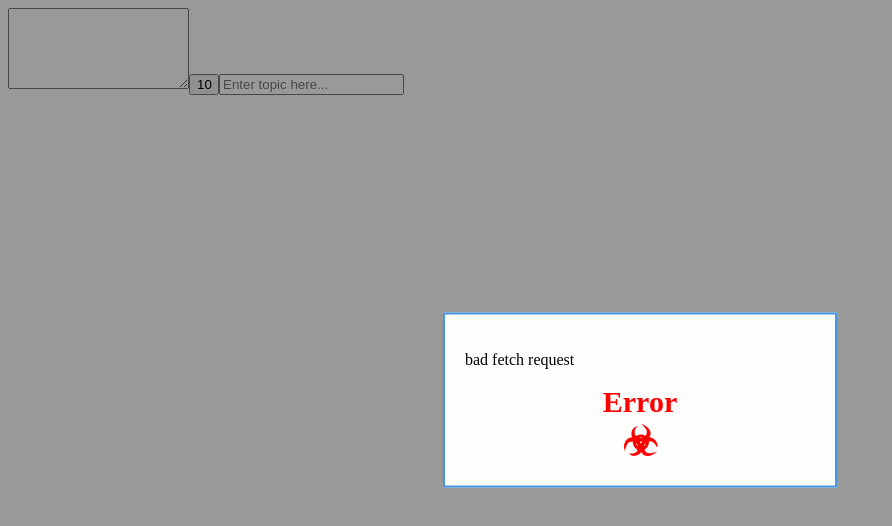
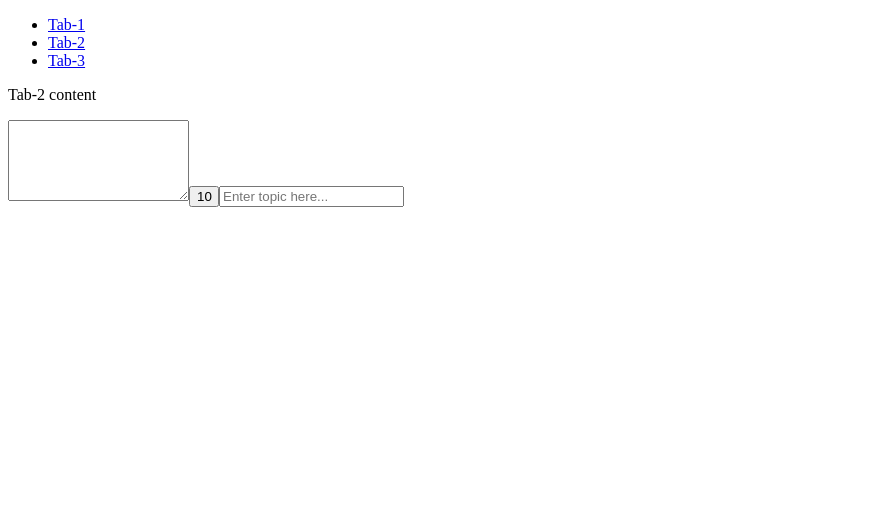
Before and after one commit to Simargi/components, a React app: page / in a window 1280 px wide. Shown: the top 526 px of the page, without its empty margins (0-892 px from the left). Built offline with nearby package versions, Linux system fonts and the light colour scheme.

Commit message:
add Tabs component, some fix

```diff
--- a/package.json
+++ b/package.json
@@ -1,7 +1,9 @@
 {
   "name": "simargi-component",
-  "version": "0.5.3",
+  "version": "0.6.0",
   "private": false,
+  "license": "Simargi",
+  "author": "Simargi",
   "dependencies": {
     "prop-types": "^15.6.0",
     "react": "^15.2.1",
--- a/src/App.js
+++ b/src/App.js
@@ -3,6 +3,8 @@ import Textarea from './components/Textarea';
 import Button from "./components/Button";
 import Input from "./components/Input";
 import Modal from "./components/Modal";
+import Tabs from "./components/Tabs";
+import TabPanel from "./components/TabPanel";
 
 export default class App extends React.Component {
     state = {
@@ -16,11 +18,22 @@ export default class App extends React.Component {
     render() {
         return(
             <div className='app'>
+                <Tabs selected={1} >
+                    <TabPanel label={'Tab-1'}>
+                        <p>Tab-1 content</p>
+                    </TabPanel>
+                    <TabPanel label={'Tab-2'}>
+                        <p>Tab-2 content</p>
+                    </TabPanel>
+                    <TabPanel label={'Tab-3'}>
+                        <p>Tab-3 content</p>
+                    </TabPanel>
+                </Tabs>
                 <Textarea maxlength={10} disable={false} />
                 <Button btnSize={'sm'} value={10} />
                 <Input onHandler={this.changeName}/>
                 <p>{this.state.value}</p>
-                <Modal typeModal={'fail'} errorReqMessage={'bad fetch request'} />
+                {/*<Modal typeModal={'fail'} errorReqMessage={'bad fetch request'} />*/}
             </div>
         )
     }
--- a/src/components/Modal.js
+++ b/src/components/Modal.js
@@ -6,7 +6,7 @@ import './assets/Modal.sass';
 
 class Modal extends React.Component {
     static defaultProps = {
-        typeModal: 'success'
+        typeModal: 'fail'
     };
     static propTypes = {
         typeModal: PropTypes.oneOf(['success', 'fail'])
--- /dev/null
+++ b/src/components/TabPanel.js
@@ -0,0 +1,17 @@
+import React from 'react';
+import PropTypes from 'prop-types';
+
+const TabPanel = (props) => {
+    return <div>{props.children}</div>;
+};
+
+TabPanel.propTypes = {
+    label: PropTypes.string.isRequired,
+    children: PropTypes.element.isRequired
+};
+TabPanel.defaultProps = {
+    label: 'tab',
+    children: 'Put text here...'
+};
+
+export default TabPanel
--- /dev/null
+++ b/src/components/Tabs.js
@@ -0,0 +1,51 @@
+import React from 'react';
+import PropTypes from 'prop-types';
+import Button from "./Button";
+
+class Tabs extends React.Component {
+    constructor(props) {
+        super(props);
+        this.state = { selected: this.props.selected };
+    }
+    _renderTitles = () => {
+        const labels = (child, idx) => {
+            let activeClass = (this.state.selected === idx ? 'is-active' : '');
+            return (
+                <li role="tab" key={idx} >
+                    <a className={activeClass}  onClick={onClick.bind(this, idx)} href="#">
+                        {child.props.label}
+                    </a>
+                </li>
+            );
+        };
+        let onClick = (index, event) => {
+            event.preventDefault();
+            this.setState({
+                selected: index
+            });
+        };
+        return (
+            <ul className="tabs__labels" role="tablist">
+                {this.props.children.map(labels)}
+            </ul>
+        );
+    }
+    render() {
+        console.log(this.props.children)
+        return (
+            <div className="tabs">
+                {this._renderTitles()}
+                <div className="tabs__content">
+                    {this.props.children[this.state.selected]}
+                </div>
+            </div>);
+    }
+}
+Tabs.propTypes = {
+    selected: PropTypes.number
+};
+Tabs.defaultProps = {
+    selected: 0
+};
+
+export default Tabs
```
